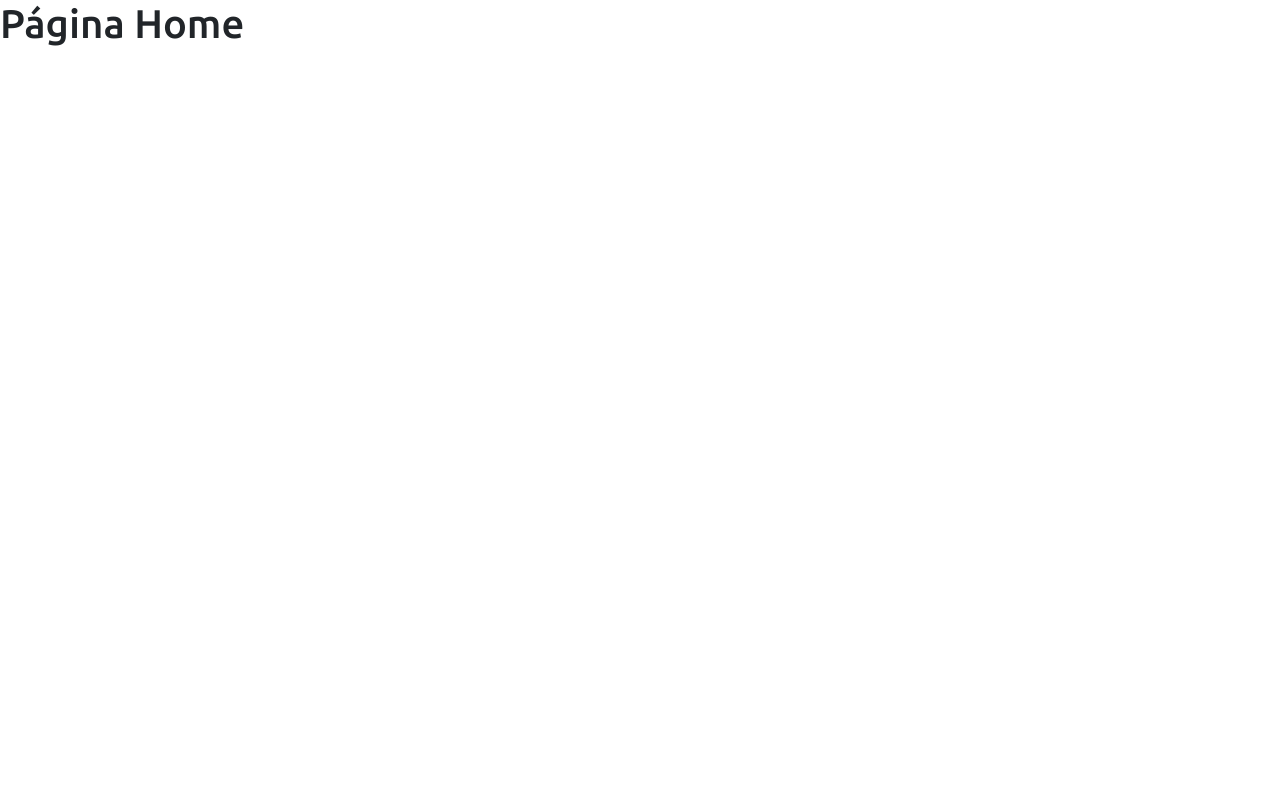
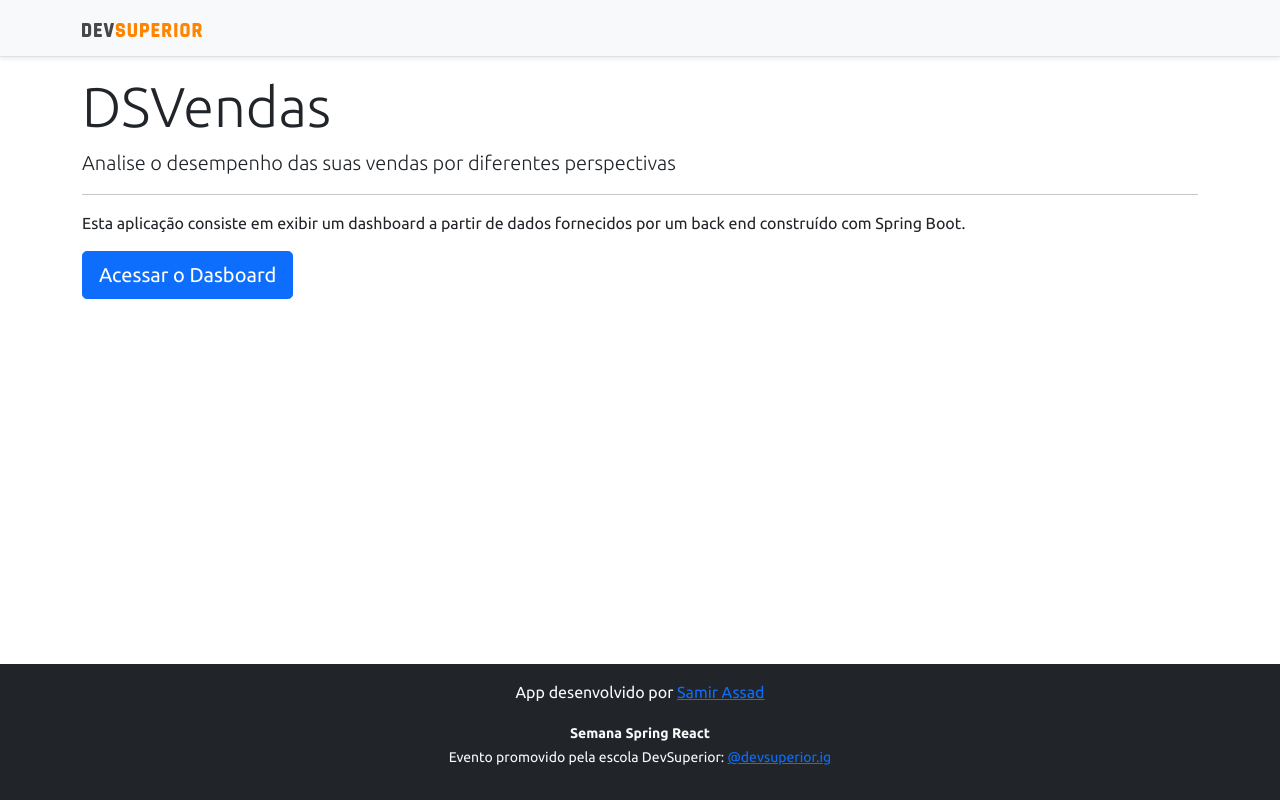
Before and after one commit to Assad93/projeto-sds3, a React (Create React App) app in the folder frontend/: page / in a window 1280 px wide. Built offline with nearby package versions, Linux system fonts and the light colour scheme.

Commit message:
Home, navigation

```diff
--- a/frontend/src/components/NavBar/index.tsx
+++ b/frontend/src/components/NavBar/index.tsx
@@ -1,15 +1,18 @@
-import ImgDsDark from 'assets/img/ds-dark.svg'
+import ImgDsDark from "assets/img/ds-dark.svg";
+import { Link } from "react-router-dom";
 
 function NavBar() {
   return (
     <div className="d-flex flex-column flex-md-row align-items-center p-3 px-md-4 mb-3 bg-light border-bottom shadow-sm">
       <div className="container">
         <nav className="my-2 my-md-0 mr-md-3">
+          <Link to="/">
             <img src={ImgDsDark} alt="DevSuperior" width="120" />
+          </Link>
         </nav>
       </div>
     </div>
-    )
+  );
 }
 
 export default NavBar;
--- a/frontend/src/pages/Home/index.tsx
+++ b/frontend/src/pages/Home/index.tsx
@@ -1,9 +1,30 @@
+import Footer from "components/Footer";
+import NavBar from "components/NavBar";
+import { Link } from "react-router-dom";
+
 const Home = () => {
-    return (
-        <div>
-            <h1>Página Home</h1>
+  return (
+    <>
+      <NavBar />
+      <div className="container">
+        <div className="jumbotron">
+          <h1 className="display-4">DSVendas</h1>
+          <p className="lead">
+            Analise o desempenho das suas vendas por diferentes perspectivas
+          </p>
+          <hr />
+          <p>
+            Esta aplicação consiste em exibir um dashboard a partir de dados
+            fornecidos por um back end construído com Spring Boot.
+          </p>
+          <Link className="btn btn-primary btn-lg" to="/dashboard">
+              Acessar o Dasboard
+          </Link>
         </div>
-    )
-}
+      </div>
+      <Footer />
+    </>
+  );
+};
 
-export default Home
+export default Home;
```
Lines whose indentation alone changed are shown as unchanged.
